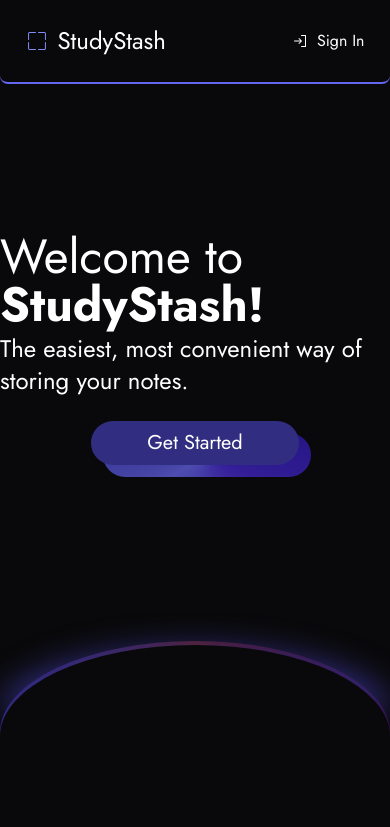
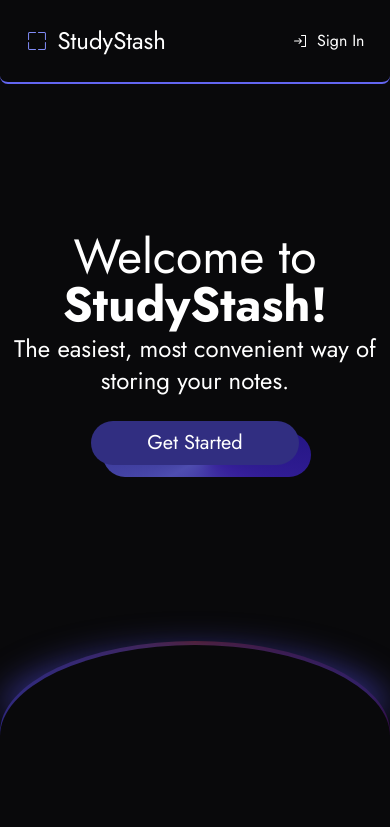
Before and after one commit to andrei12225/study_stash, a Next.js app: page / in a window 390 px wide. Shown: the top 827 px of the page. Built offline with nearby package versions, Linux system fonts and the light colour scheme; no server answers.

Commit message:
Mobile support

```diff
--- a/app/layout.tsx
+++ b/app/layout.tsx
@@ -5,8 +5,8 @@
 import "./globals.css";
 
 export const metadata: Metadata = {
-  title: "StudyStash",
-  description: "Generated by create next app",
+    title: "StudyStash",
+    description: "Convenience is key",
 };
 
 const font = Font({subsets: ['latin']});
--- a/components/Home/AccountSettings.tsx
+++ b/components/Home/AccountSettings.tsx
@@ -22,7 +22,7 @@
         <div className={"flex gap-2"}>
         <div className={"relative z-10"}>
             {hasClickedProfile && (
-                <div className={"w-96 h-fit absolute right-0 top-0" +
+                <div className={"w-56 lg:w-96 h-fit absolute right-0 top-0" +
                     "   opacity-100 bg-zinc-950 " +
                     "   border-2 border-blue-950 rounded-md"}>
                     <div className={"flex flex-col w-full"}>
--- a/components/Home/Main.tsx
+++ b/components/Home/Main.tsx
@@ -64,8 +64,8 @@
         <div className={"w-full h-[90vh] " +
             " text-white"}>
             <div className={"flex justify-center gap-1 flex-col items-center h-full mt-52"}>
-                <span className={"text-5xl"}>Welcome to <span className={"font-bold"}>StudyStash!</span></span>
-                <span className={"text-2xl"}>The easiest, most convenient way of storing your notes.</span>
+                <span className={"text-5xl text-center"}>Welcome to <span className={"font-bold"}>StudyStash!</span></span>
+                <span className={"text-2xl text-center"}>The easiest, most convenient way of storing your notes.</span>
                 <div onClick={() => clerk.openSignIn()} className={"text-xl mt-5 cursor-pointer bg-indigo-900 py-2 w-52 text-center rounded-full relative hover:scale-105 transition-all" +
                     " after:content-[''] after:absolute after:w-full after:h-full after:inset-0 btn-background after:-z-10 after:rounded-full after:m-3 after:hover:scale-105 after:transition-all after:hover:m-0"}>
                     Get Started
```
